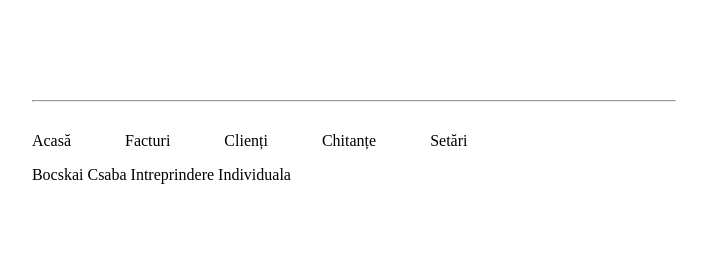
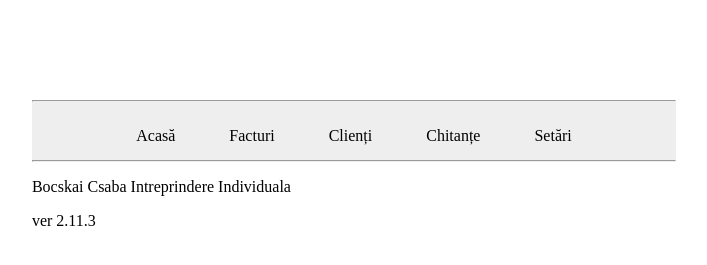
Before and after one commit to scabilos/NBS, a PHP site: page /clienti/lista_clienti.php in a window 1280 px wide. Shown: the part 323-588 px from the top of the page, without its empty margins (286-993 px from the left). Run offline with PHP 8.4, Linux system fonts and the light colour scheme; data that the repository does not hold is empty.

Commit message:
Improve footer look

```diff
--- a/webparts/footer.html
+++ b/webparts/footer.html
@@ -1,6 +1,5 @@
-<hr style="margin-bottom:30px; margin-top:75px;"></hr>
-
 <div id="footmenu">
+    <hr style="margin-bottom:25px; margin-top:50px;"></hr>
     <div id="links">
             <a href="../index.php">Acasă</a>
             <a href="../facturi/lista_facturi.php">Facturi</a>
@@ -8,5 +7,8 @@
             <a href="../chitante/lista_chitante.php"">Chitanțe</a>
             <a href="../config/editeaza_cine_sunt.php">Setări</a>
     </div>
-            <p>Bocskai Csaba Intreprindere Individuala</p>
+    <hr style="margin-top:15px;"></hr>
 </div>
+
+<p>Bocskai Csaba Intreprindere Individuala</p>
+<p style="margin-bottom:75px;"><?php include 'version.txt' ?></p>
--- a/webparts/style.css
+++ b/webparts/style.css
@@ -17,7 +17,7 @@ th {border-bottom:1px solid; background-color:#ddd; height:30px;}
 
 /* Valoszinuleg a dropdown menuket ki lehet venni. Most mar nincs dropdown a fomenuben. Csekkolni, ezt a css-t hasznalom-e a Factura noua dropdown-nal vagy lokalisat. */
 
-#footmenu {height:100px; margin-bottom:50px;}
-#links {word-spacing:50px;}
+#footmenu {background-color:#eee;}
+#links {word-spacing:50px; text-align:center;}
 #footmenu a {text-decoration:none; color:black;}
 #footmenu a:hover {text-decoration:underline;}
--- a/webparts/version.txt
+++ b/webparts/version.txt
@@ -1 +1 @@
-ver 2.11.2
+ver 2.11.3
```
Also changed, not shown: Changelog.txt.
